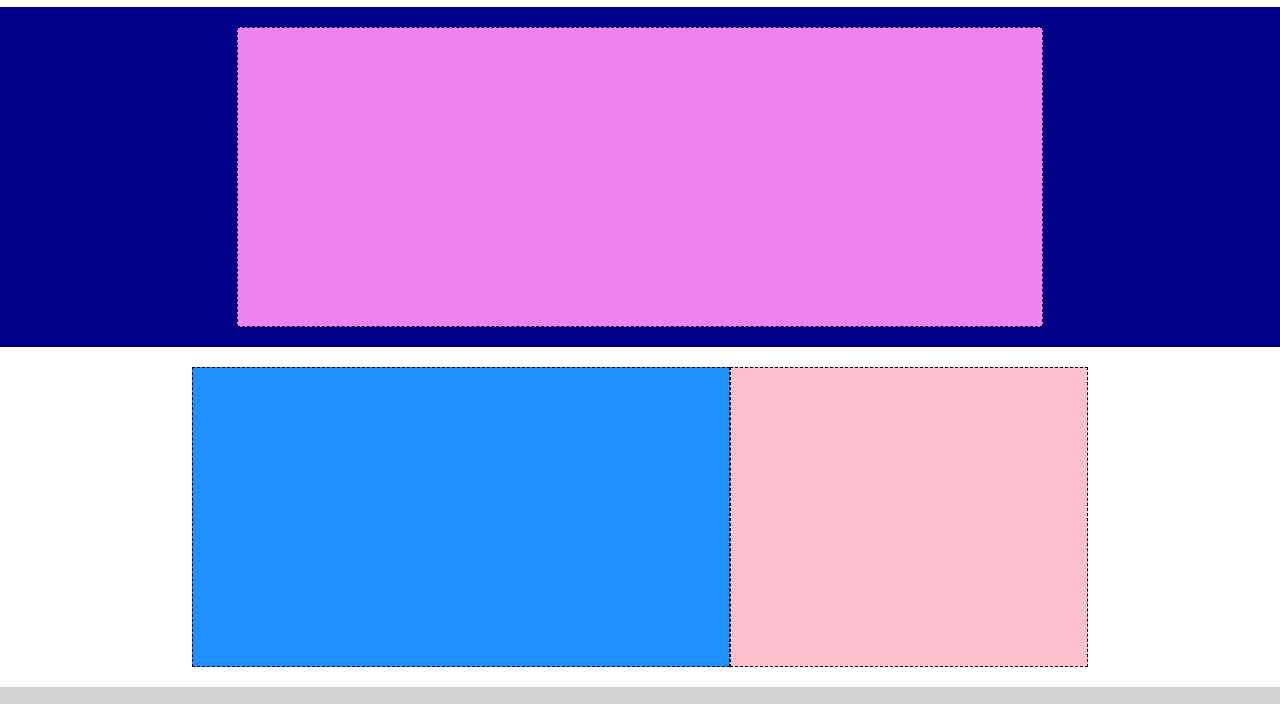
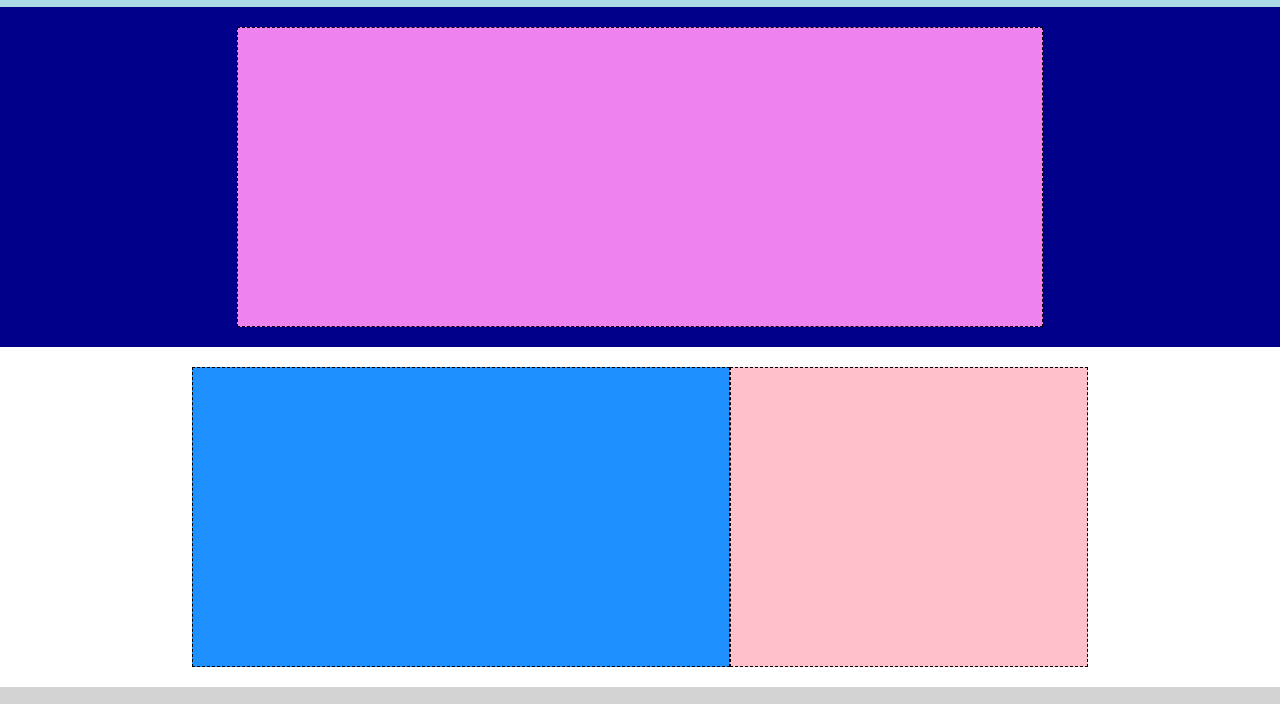
Before and after one commit to sabino-olivieri/htmlcss-struttura-discord, a plain HTML site: page index.html in a window 1280 px wide. Shown: the part 43-747 px from the top of the page. Drawn offline with Linux system fonts and the light colour scheme.

Commit message:
fix: header

```diff
--- a/css/style.css
+++ b/css/style.css
@@ -57,7 +57,7 @@ a{
 /* HEADER */
 
 /* header-top */
-.header-top{
+header{
     background-color: #ADD8E6;
 
 }
```
